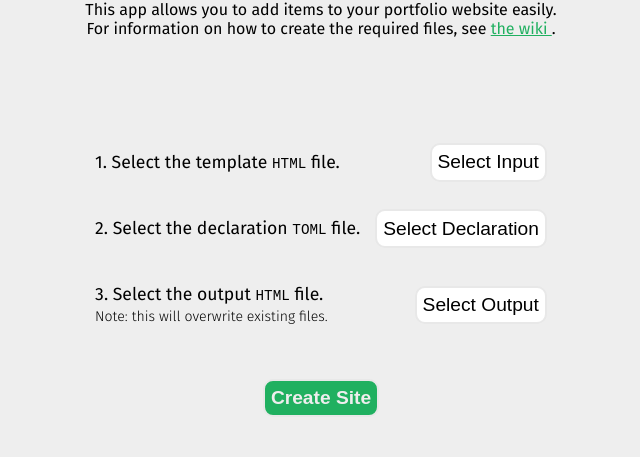
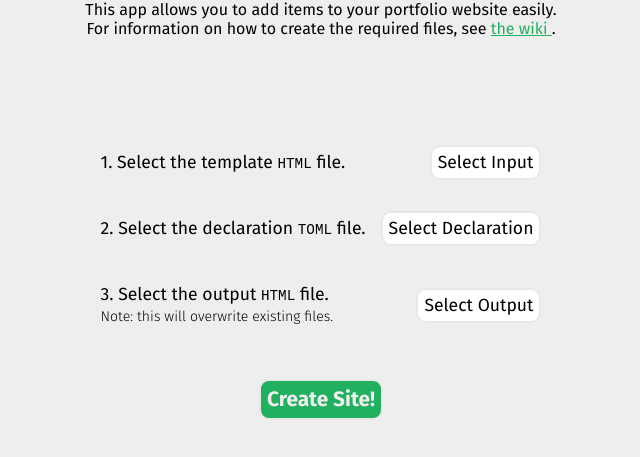
Before and after one commit to mielpeeters/porter, a website: page src/index.html in a window 1280 px wide. Shown: the part 85-542 px from the top of the page, without its empty margins (319-959 px from the left). Drawn offline with Linux system fonts and the light colour scheme.

Commit message:
Update styling a little.

```diff
--- a/src-tauri/Cargo.toml
+++ b/src-tauri/Cargo.toml
@@ -1,6 +1,6 @@
 [package]
 name = "porter"
-version = "1.1.0"
+version = "1.2.0"
 description = "An application that lets you update your website."
 authors = ["Miel Peeters"]
 license = ""
--- a/src-tauri/tauri.conf.json
+++ b/src-tauri/tauri.conf.json
@@ -8,7 +8,7 @@
   },
   "package": {
     "productName": "porter",
-    "version": "1.1.0"
+    "version": "1.2.0"
   },
   "tauri": {
     "allowlist": {
--- a/src/index.html
+++ b/src/index.html
@@ -39,7 +39,7 @@
             </div>
 
             <form id="create-form">
-                <span><button type="submit">Create Site</button></span>
+                <span><button type="submit">Create Site!</button></span>
             </form>
         </div>
         <div id="resp"><div class="response"><p></p></div></div>
--- a/src/styles.css
+++ b/src/styles.css
@@ -76,8 +76,9 @@ body {
 }
 
 button {
-    font-size: 1.2em;
+    font-size: 1.1em;
     height: 2em;
+    font-family: "Porter";
 
     transition-duration: 0.2s;
 
@@ -148,6 +149,8 @@ button:hover {
     border-radius: 10px;
     border-style: solid;
     transition-duration: 0.2s;
+
+    font-size: 1.3em;
 }
 
 #create-form button:hover {
```
Also changed, not shown: 1 other file.
